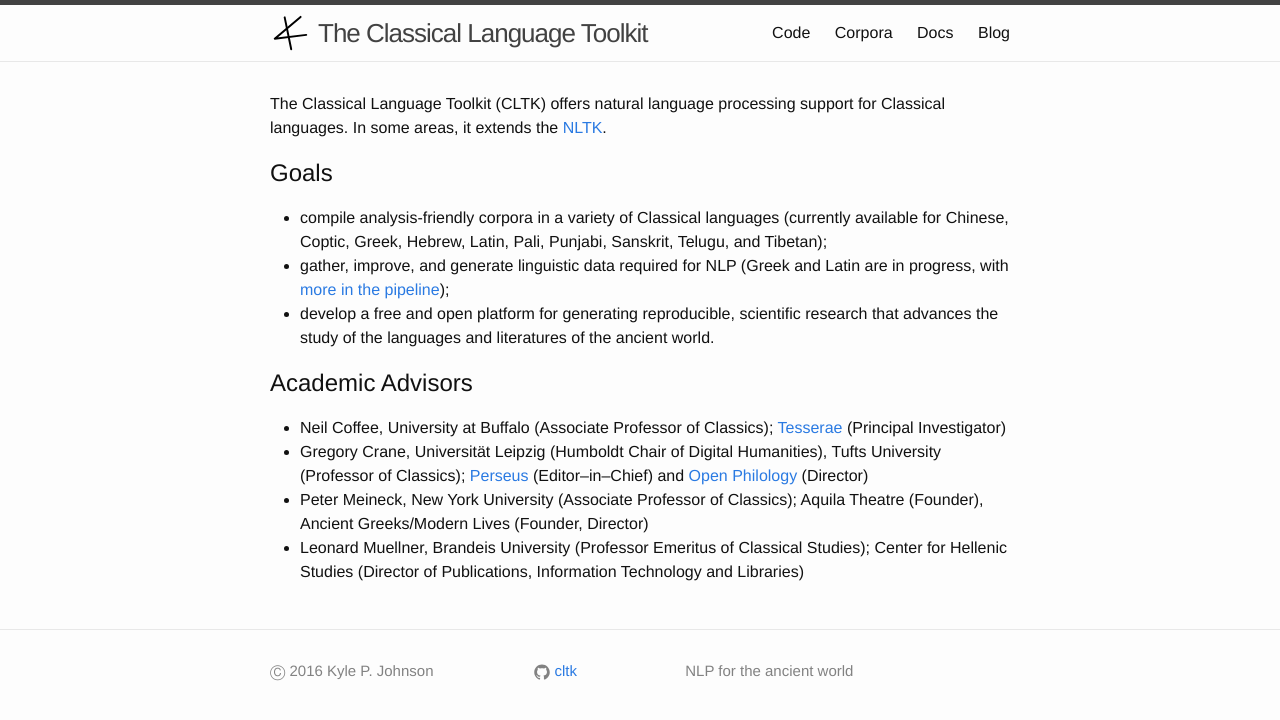
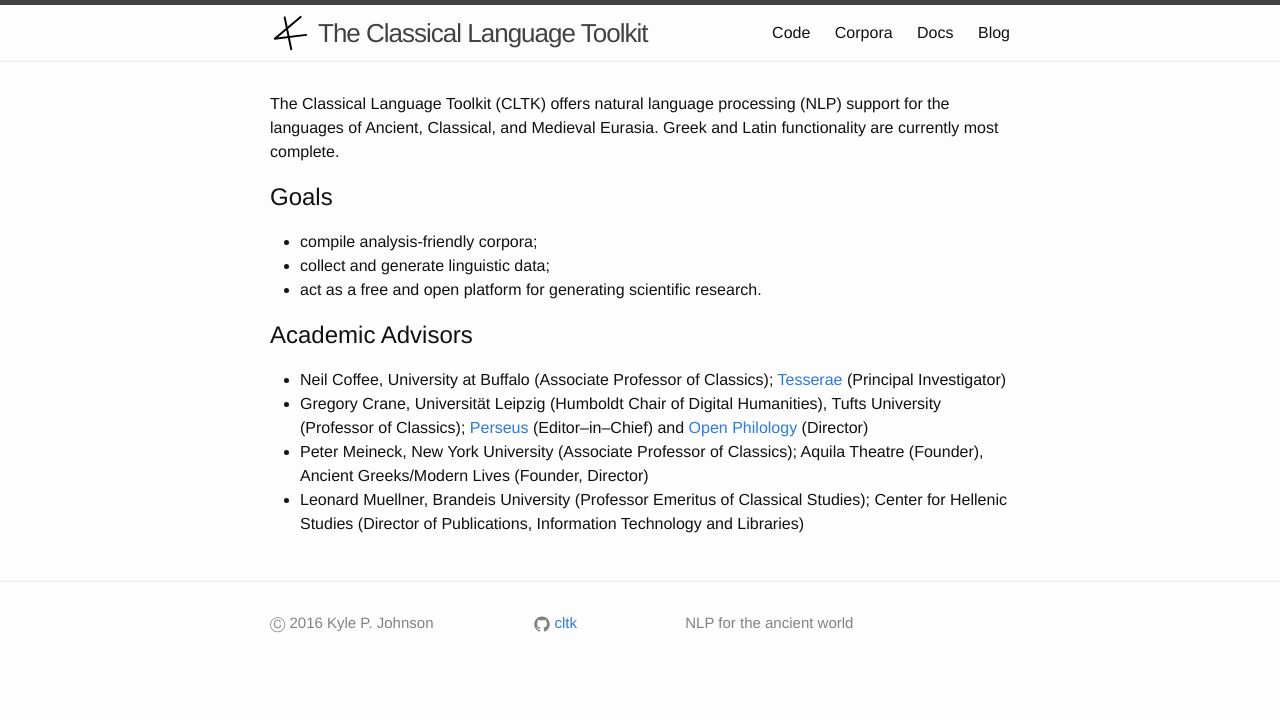
Before and after one commit to cltk/cltk.github.io, a Jekyll site: the page built from index.md, in a window 1280 px wide. Shown: the top 720 px of the page. Built offline with Jekyll 4.4.1, drawn with Linux system fonts in a browser that asks for light colours.

Commit message:
update proj goals

```diff
--- a/index.md
+++ b/index.md
@@ -2,14 +2,14 @@
 layout: default
 ---
 
-The Classical Language Toolkit (CLTK) offers natural language processing support for Classical languages. In some areas, it extends the [NLTK](http://www.nltk.org/).
+
+The Classical Language Toolkit (CLTK) offers natural language processing (NLP) support for the languages of Ancient, Classical, and Medieval Eurasia. Greek and Latin functionality are currently most complete.
 
 ## Goals
 
-*   compile analysis-friendly corpora in a variety of Classical languages (currently available for Chinese, Coptic, Greek, Hebrew, Latin, Pali, Punjabi, Sanskrit, Telugu, and Tibetan);
-*   gather, improve, and generate linguistic data required for NLP (Greek and Latin are in progress, with [more in the pipeline](https://github.com/cltk/cltk/wiki/List-of-Classical-languages));
-*   develop a free and open platform for generating reproducible, scientific research that advances the study of the languages and literatures of the ancient world.
-
+*   compile analysis-friendly corpora;
+*   collect and generate linguistic data;
+*   act as a free and open platform for generating scientific research.
 
 ## Academic Advisors
 
```
